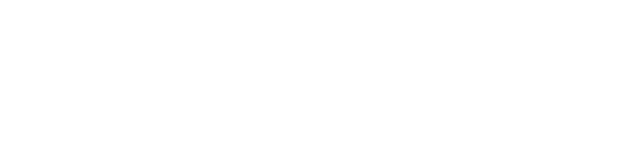
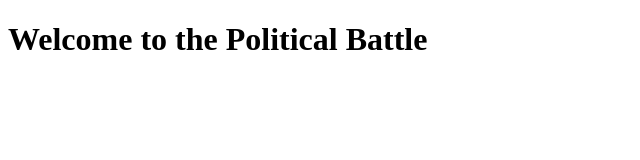
Before and after one commit to Political-project/political-battle, a website: page public/index.html in a window 1280 px wide. Shown: the whole page, without its empty margins (0-640 px from the left). Drawn offline with Linux system fonts and the light colour scheme.

Commit message:
Add h1 to index.html

```diff
--- a/public/index.html
+++ b/public/index.html
@@ -5,8 +5,7 @@
     <title></title>
   </head>
   <body>
-
-
+    <h1>Welcome to the Political Battle<h1>
   </body>
   <script src="bundle.js"></script>
 </html>
```
